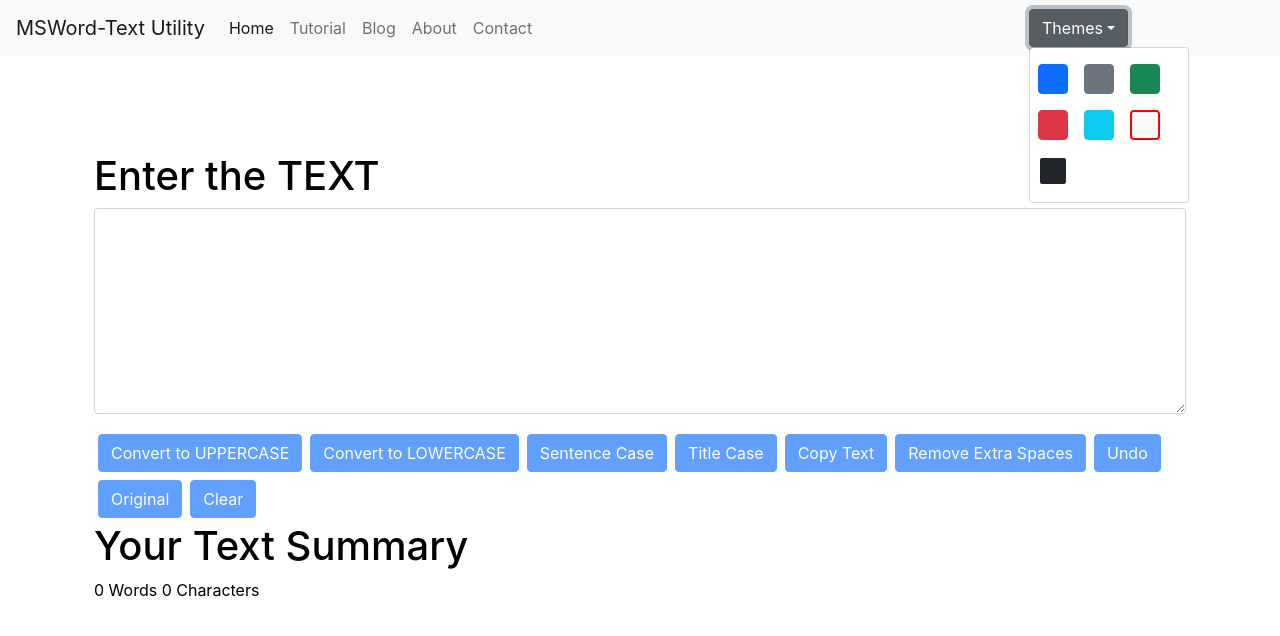
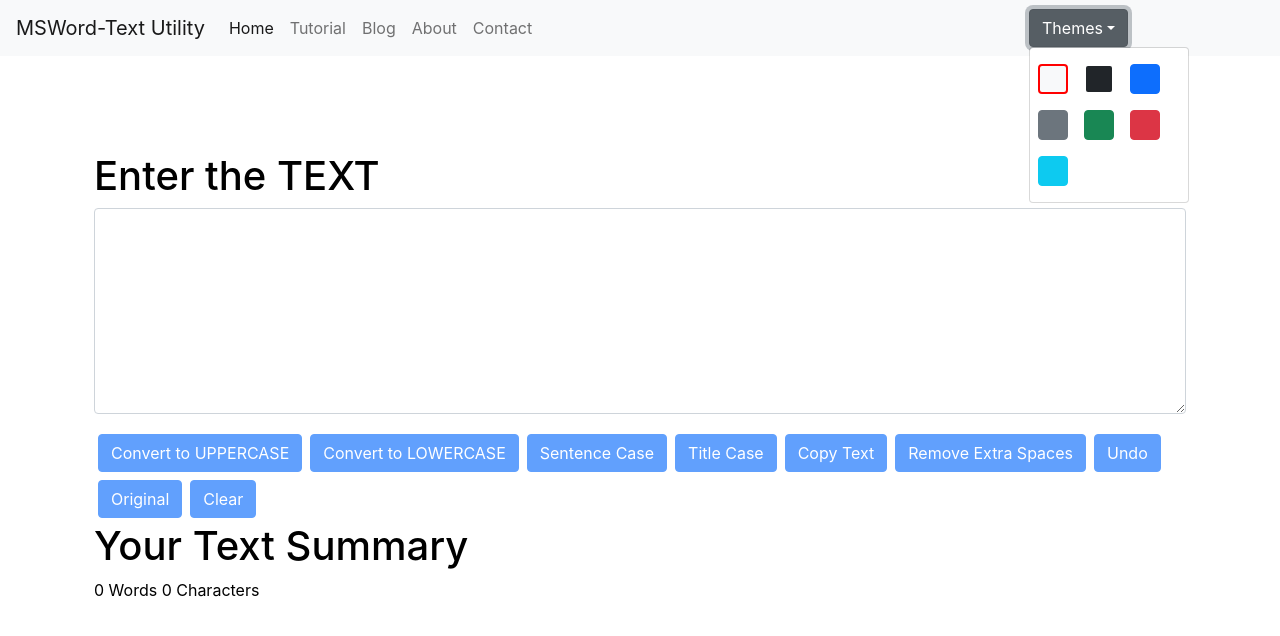
Before and after one commit to webdevFaizan/msWord-textUtils, a React (Create React App) app: page / in a window 1280 px wide. Both pictures are taken after a click on the button "Themes". Shown: the top 636 px of the page. Built offline with nearby package versions, Linux system fonts and the light colour scheme.

Commit message:
Updated the order of the themes, light first then dark then the rest

```diff
--- a/src/Components/Navbar.js
+++ b/src/Components/Navbar.js
@@ -64,14 +64,14 @@ export default function Navbar(props) {
                         Themes
                     </button>
                     <div class="dropdown-menu dropdown-menu-left" aria-labelledby="dropdownMenu5">
+                        <button type="button" className="btn btn-light mx-2 my-2" onClick={()=>{props.onChange('light')}} style={lightButton(buttonSize)} ></button>
+                        <button type="button" className="btn btn-dark mx-2 my-2" onClick={()=>{props.onChange('dark')}} style={darkButton(buttonSize)}></button>
                         <button type="button" className="btn btn-primary mx-2  my-2" onClick={()=>{props.onChange('primary')}} style={buttonSize}></button>
                         {/* Explaination of onClick - Here I have added a functionality of enabling different themes as per requirement. onClick takes a function and not the function call, this is why we had to enclose it in an arrow function, and inside the arrow function we called the function with some parameter, and this is the only way to call a function with a parameter. Now this onChange will call the toggleMode(cls) with a specific parameter.*/}
                         <button type="button" className="btn btn-secondary mx-2 my-2" onClick={()=>{props.onChange('secondary')}} style={buttonSize}></button>
                         <button type="button" className="btn btn-success mx-2 my-2" onClick={()=>{props.onChange('success')}} style={buttonSize}></button>
                         <button type="button" className="btn btn-danger mx-2 my-2" onClick={()=>{props.onChange('danger')}} style={buttonSize}></button>
                         <button type="button" className="btn btn-info mx-2 my-2" onClick={()=>{props.onChange('info')}} style={buttonSize}></button>
-                        <button type="button" className="btn btn-light mx-2 my-2" onClick={()=>{props.onChange('light')}} style={lightButton(buttonSize)} ></button>
-                        <button type="button" className="btn btn-dark mx-2 my-2" onClick={()=>{props.onChange('dark')}} style={darkButton(buttonSize)}></button>
                     </div>
                 </div>
 
```
